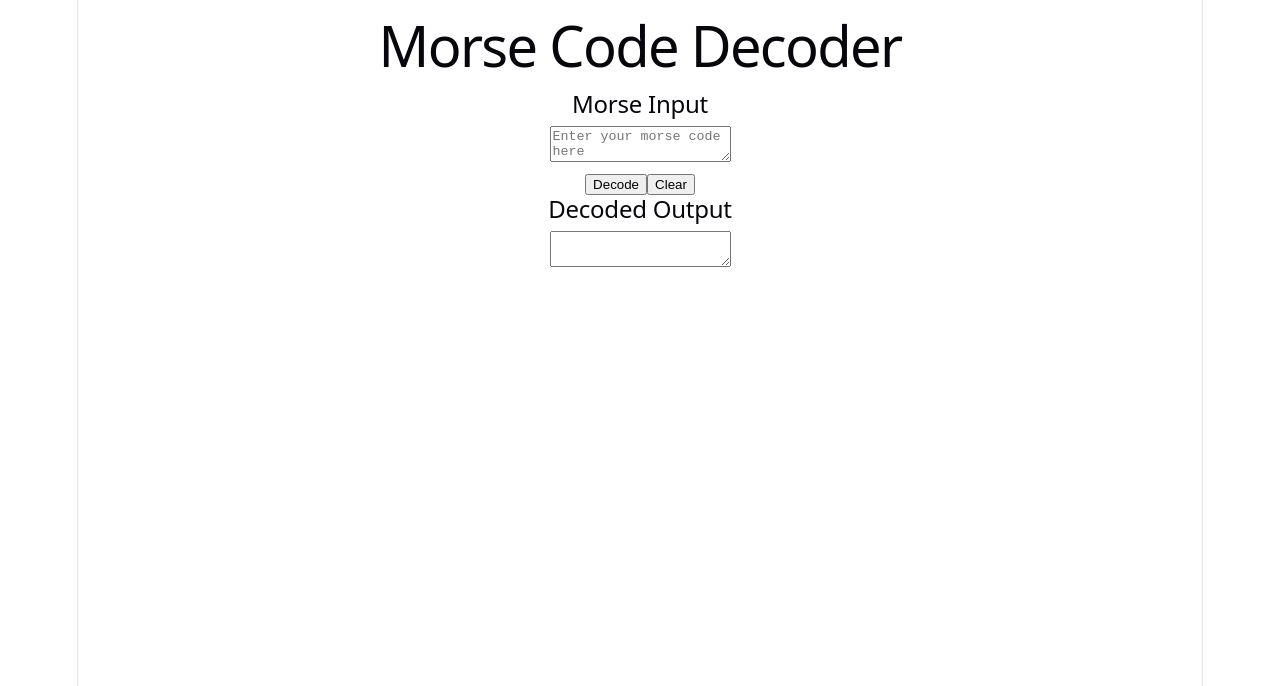
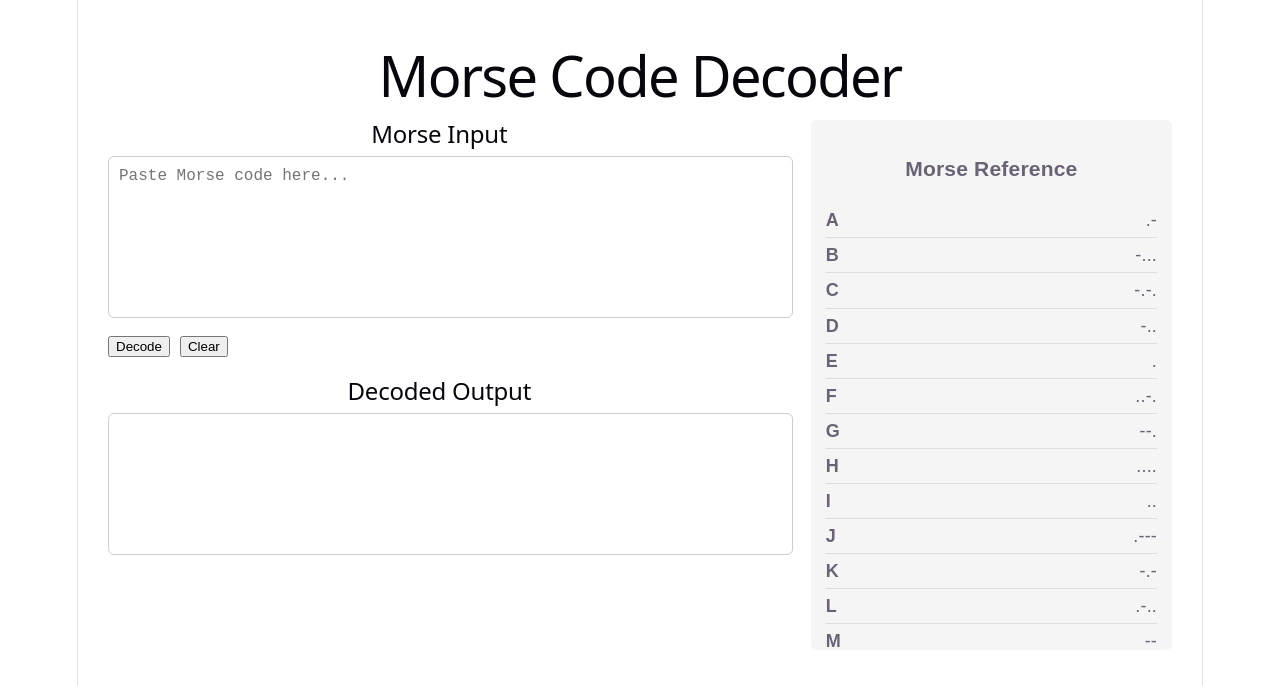
Before and after one commit to EvanCastner/morse-decoder, a React (Vite) app: page / in a window 1280 px wide. Shown: the top 686 px of the page. Built offline with nearby package versions, Linux system fonts and the light colour scheme.

Commit message:
Fix styling and added morse code legend on side

```diff
--- a/src/App.jsx
+++ b/src/App.jsx
@@ -1,8 +1,6 @@
 import { useState } from 'react';
-import MorseInput from './components/MorseInput';
-import OutputDisplay from './components/OutputDisplay';
-import Controls from './components/Controls';
-import decodeMorse from './utils/decpdeMorse';
+import decodeMorse from './utils/decodeMorse';
+import morseMap from './utils/morseMap';
 
 function App() {
   const [inputValue, setInputValue] = useState("");
@@ -29,22 +27,113 @@ function App() {
   }
 
     return (
-      <div>
-        <h1>Morse Code Decoder</h1>
+      <div style={{ fontFamily: "Arial, sans-serif", padding: "30px" }}>
+        <h1 style={{ textAlign: "center" }}>Morse Code Decoder</h1>
 
-        <MorseInput value={inputValue} onChange={setInputValue} />
+        <div style={{
+            display: "flex",
+            gap: "40px",
+            alignItems: "flex-start",
+            marginTop: "30px"
+        }}>
 
-        <Controls
-          onDecode={handleDecode}
-          onClear={handleClear}
-        />
+          {/* LEFT SIDE - DECODER */}
+          <div style={{ flex: 2 }}>
 
-        <OutputDisplay value={outputValue}/>
+            <h2>Morse Input</h2>
 
-        {warning && <p>{warning}</p>}
+            <textarea
+              value={inputValue}
+              onChange={(e) => setInputValue(e.target.value)}
+              placeholder="Paste Morse code here..."
+              style={{
+                width: "100%",
+                height: "140px",
+                padding: "10px",
+                fontSize: "16px",
+                borderRadius: "6px",
+                border: "1px solid #ccc",
+                resize: "none"
+              }}
+            />
 
+            <div style={{
+              display: "flex",
+              gap: "10px",
+              marginTop: "10px"
+            }}>
+
+              <button onClick={handleDecode}>Decode</button>
+
+              <button onClick={handleClear}>
+                Clear
+              </button>
+            </div>
+
+            {warning && (
+              <div style={{
+                marginTop: "10px",
+                padding: "10px",
+                background: "#ffe5e5",
+                color: "#b00020",
+                borderRadius: "5px"
+              }}>
+                ⚠ {warning}
+              </div>
+            )}
+
+            <h2 style={{ marginTop: "20px" }}>
+              Decoded Output
+            </h2>
+
+            <textarea
+              value={outputValue}
+              readOnly
+              style={{
+                width: "100%",
+                height: "120px",
+                padding: "10px",
+                fontSize: "16px",
+                borderRadius: "6px",
+                border: "1px solid #ccc",
+                resize: "none"
+              }}
+            />
+
+          </div>
+
+          {/* RIGHT SIDE - MORSE MAP */}
+          <div style={{
+            flex: 1,
+            background: "#f5f5f5",
+            padding: "15px",
+            borderRadius: "6px",
+            maxHeight: "500px",
+            overflowY: "auto"
+          }}>
+
+            <h3>Morse Reference</h3>
+
+            {Object.entries(morseMap).map(([code, letter]) => (
+              <div
+                key={code}
+                style={{
+                  display: "flex",
+                  justifyContent: "space-between",
+                  padding: "4px 0",
+                  borderBottom: "1px solid #ddd"
+                }}
+              >
+                <strong>{letter}</strong>
+                <span>{code}</span>
+              </div>
+            ))}
+
+          </div>
+
+        </div>
       </div>
     );
 }
 
-export default App
+export default App;
--- a/src/utils/decpdeMorse.js
+++ /dev/null
@@ -1,18 +0,0 @@
-import morseMap from "./morseMap";
-
-function decodeMorse(input) {
-    const normalized = input.replace(/\n/g, "   ").trim();
-    const words = normalized.split("   ");
-    const decodedWords = words.map(word => {
-        const letters = word.split(" ");
-        const decodedLetters =letters.map(token => {
-            return morseMap[token] || "?";
-        });
-
-        return decodedLetters.join("");
-    });
-
-    return decodedWords.join("");
-}
-
-export default decodeMorse;
```
